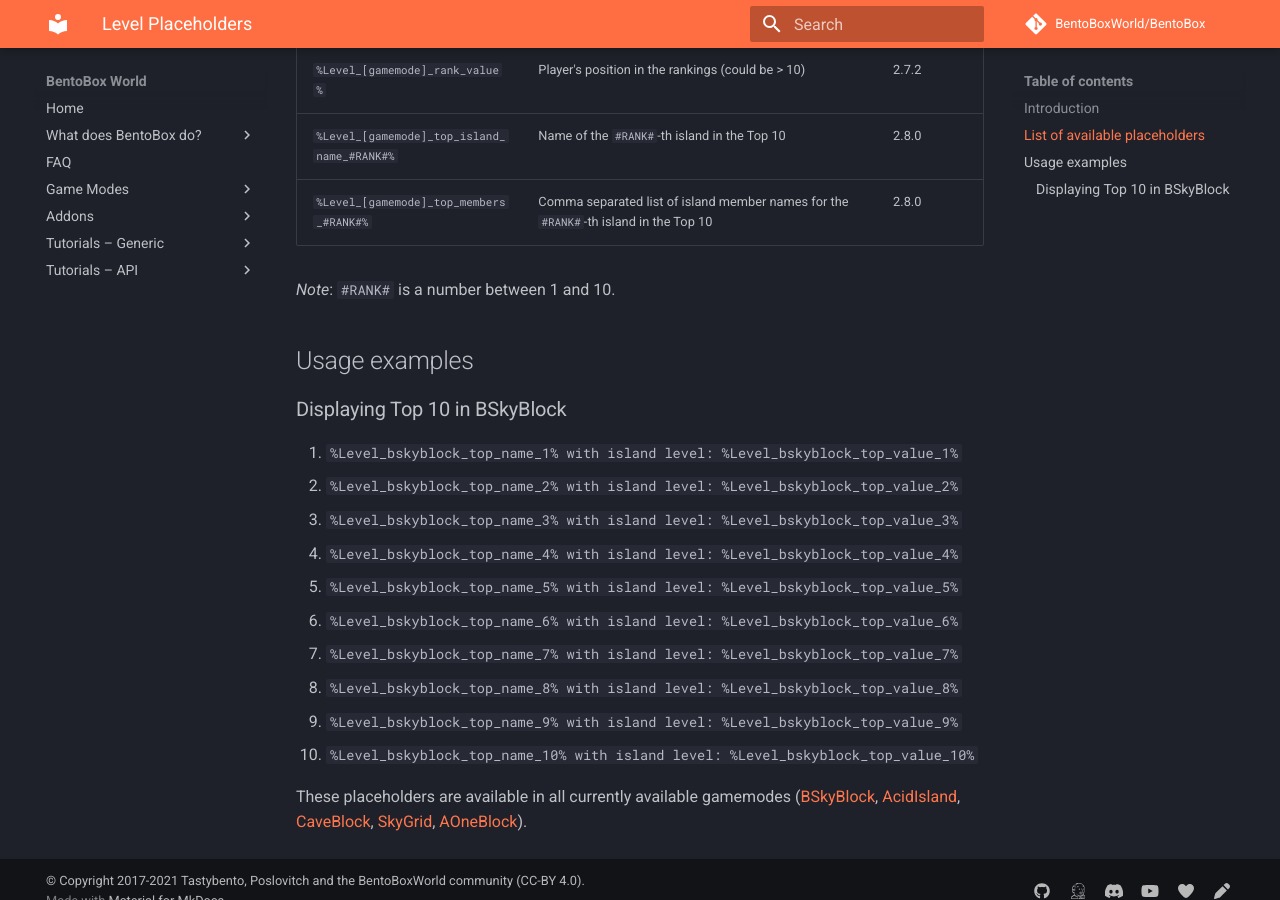
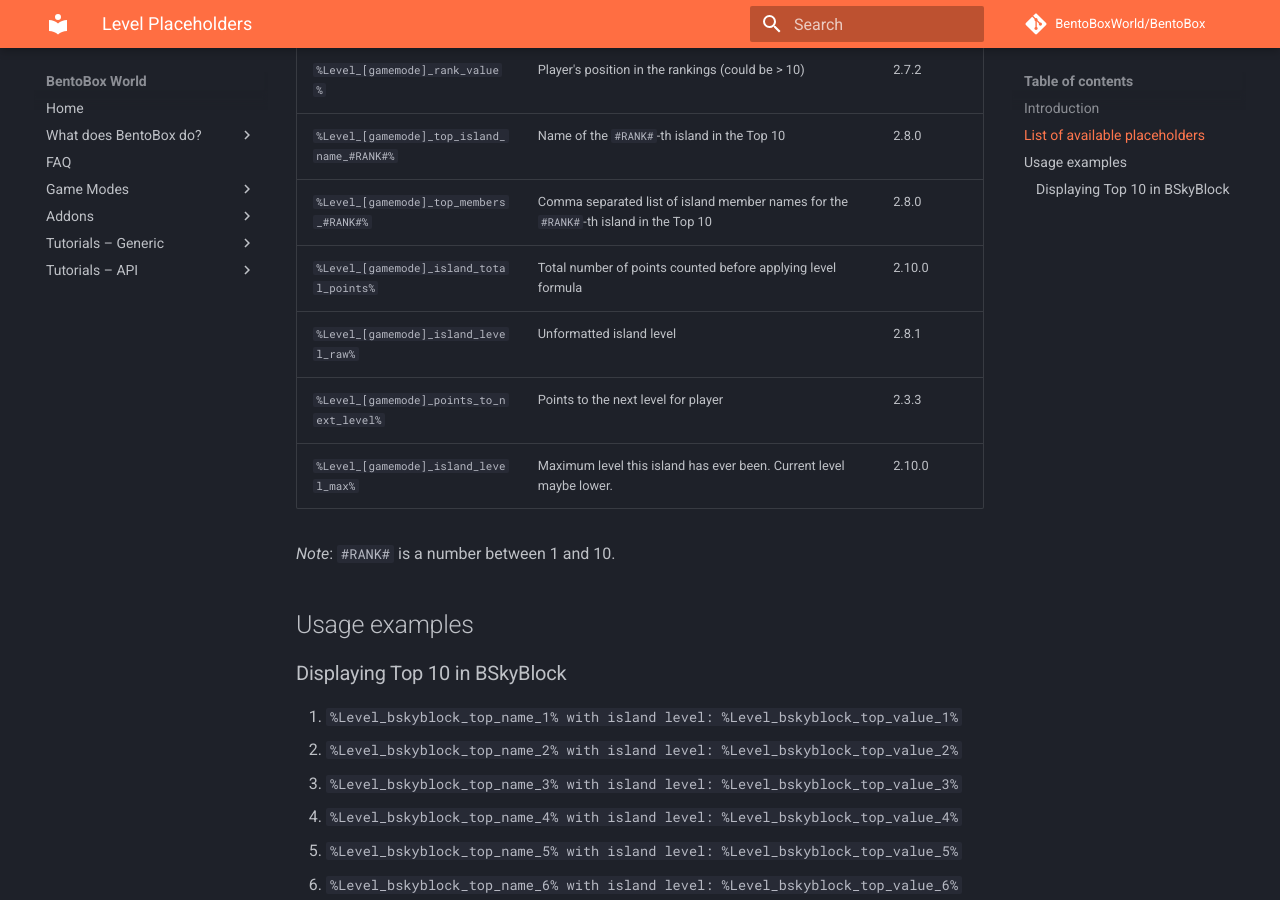
Before and after one commit to BentoBoxWorld/docs, an MkDocs documentation site: the page built from docs/addons/Level/Placeholders.md, in a window 1280 px wide and 900 px high, scrolled down 630 px. Built offline with MkDocs 1.6.1 and Material for MkDocs 9.7.7, drawn with Linux system fonts in a browser that asks for light colours; comment, search, counter and statistics services are not loaded.

Commit message:
Update Placeholders.md

```diff
--- a/docs/addons/Level/Placeholders.md
+++ b/docs/addons/Level/Placeholders.md
@@ -15,6 +15,12 @@
 | `%Level_[gamemode]_rank_value%` | Player's position in the rankings (could be > 10) | 2.7.2 |
 | `%Level_[gamemode]_top_island_name_#RANK#%` | Name of the `#RANK#`-th island in the Top 10 | 2.8.0 |
 | `%Level_[gamemode]_top_members_#RANK#%` | Comma separated list of island member names for the `#RANK#`-th island in the Top 10 | 2.8.0 |
+| `%Level_[gamemode]_island_total_points%` | Total number of points counted before applying level formula | 2.10.0 |
+| `%Level_[gamemode]_island_level_raw%` | Unformatted island level | 2.8.1 |
+| `%Level_[gamemode]_points_to_next_level%` | Points to the next level for player | 2.3.3 |
+| `%Level_[gamemode]_island_level_max%` | Maximum level this island has ever been. Current level maybe lower. | 2.10.0 |
+
+
 
 
 *Note*: `#RANK#` is a number between 1 and 10.
```
